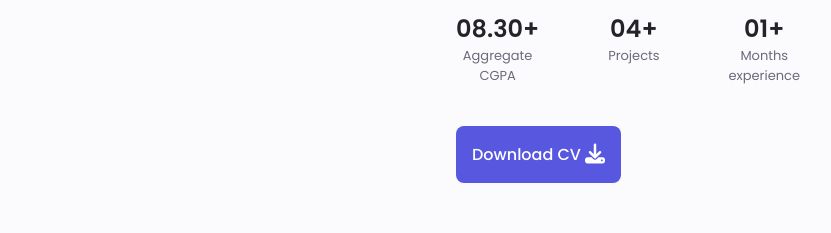
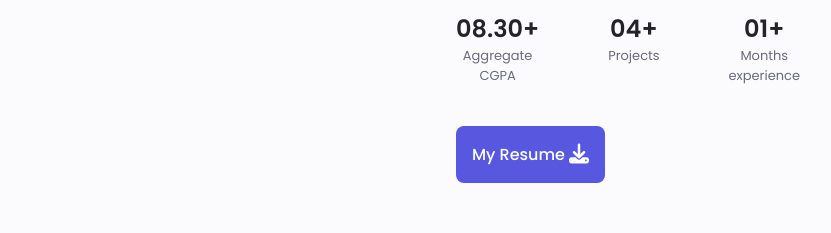
Before and after one commit to jatin2528/my-portfolio, a plain HTML site: page index.html in a window 1280 px wide. Shown: the part 1260-1493 px from the top of the page, without its empty margins (224-1055 px from the left). Drawn offline with nearby package versions, Linux system fonts and the light colour scheme.

Commit message:
Update index.html

```diff
--- a/index.html
+++ b/index.html
@@ -141,8 +141,8 @@
           </div>
 
           <div class="about__buttons">
-            <a href="assets/resumeee.pdf" download="resume.pdf" class="button button--flex">
-              Download CV<i class="fas fa-download button__icon"></i>
+            <a href="https://resume-builder-test-new.masaischool.com/resume/public?resumeId=68283056c8a8505f9534e8b5" class="button button--flex">
+               My Resume<i class="fas fa-download button__icon"></i>
             </a>
           </div>
         </div>
```
